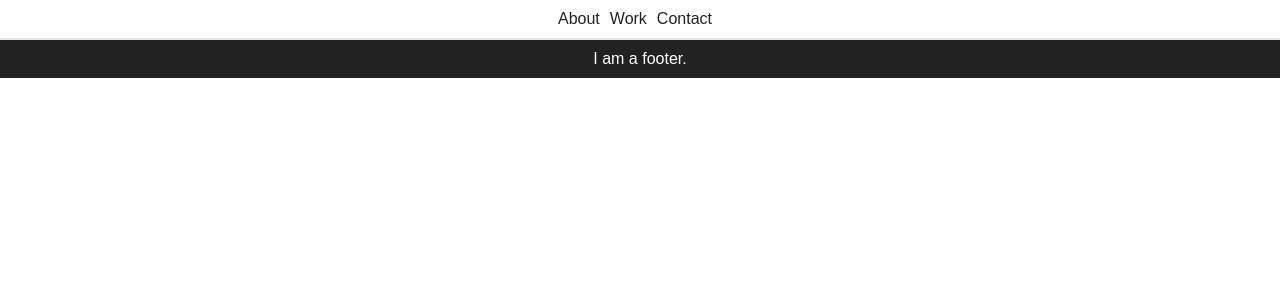
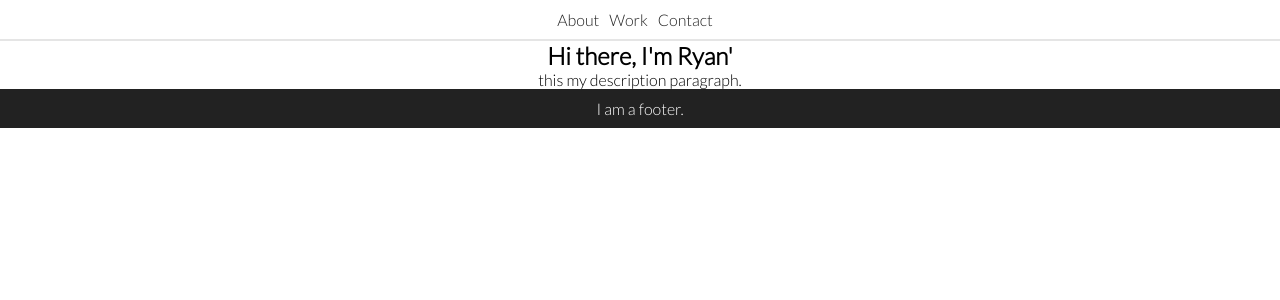
Before and after one commit to ryanwpb/newApp, a React (Create React App) app: page / in a window 1280 px wide. Shown: the top 300 px of the page. Built offline with nearby package versions, Linux system fonts and the light colour scheme.

Commit message:
Change font family.

```diff
--- a/public/index.html
+++ b/public/index.html
@@ -10,15 +10,7 @@
     -->
     <link rel="manifest" href="%PUBLIC_URL%/manifest.json">
     <link rel="shortcut icon" href="%PUBLIC_URL%/favicon.ico">
-    <!--
-      Notice the use of %PUBLIC_URL% in the tags above.
-      It will be replaced with the URL of the `public` folder during the build.
-      Only files inside the `public` folder can be referenced from the HTML.
-
-      Unlike "/favicon.ico" or "favicon.ico", "%PUBLIC_URL%/favicon.ico" will
-      work correctly both with client-side routing and a non-root public URL.
-      Learn how to configure a non-root public URL by running `npm run build`.
-    -->
+   <link href="https://fonts.googleapis.com/css?family=Lato:300" rel="stylesheet">
     <title>React App</title>
   </head>
   <body>
--- a/src/App.css
+++ b/src/App.css
@@ -2,6 +2,7 @@
     padding: 0px;
     margin: 0px;
     box-sizing: border-box;
+    font-family: 'Lato', sans-serif;
 
 }
 
--- a/src/App.js
+++ b/src/App.js
@@ -1,6 +1,7 @@
 import React, { Component } from 'react';
 import './App.css';
 import TopNav from './header.js';
+import About from './about.js';
 import Footer from './footer.js';
 
 class App extends Component {
@@ -8,6 +9,7 @@ class App extends Component {
     return (
       <div className="App">
         <TopNav />
+        <About />
         <Footer />
       </div>
     );
--- /dev/null
+++ b/src/about.js
@@ -0,0 +1,23 @@
+import React, { Component } from 'react';
+
+
+class About extends Component {
+  render() {
+    return (
+      <div id="about">
+        <div className="title">
+          <h2>Hi there, I'm Ryan'</h2>
+        </div>
+        <div className="titleDesc">
+         <p>this my description paragraph.</p>
+        </div>
+        <div className="aboutImage">
+
+        </div>
+
+      </div>
+    );
+  }
+}
+
+export default About;
```
